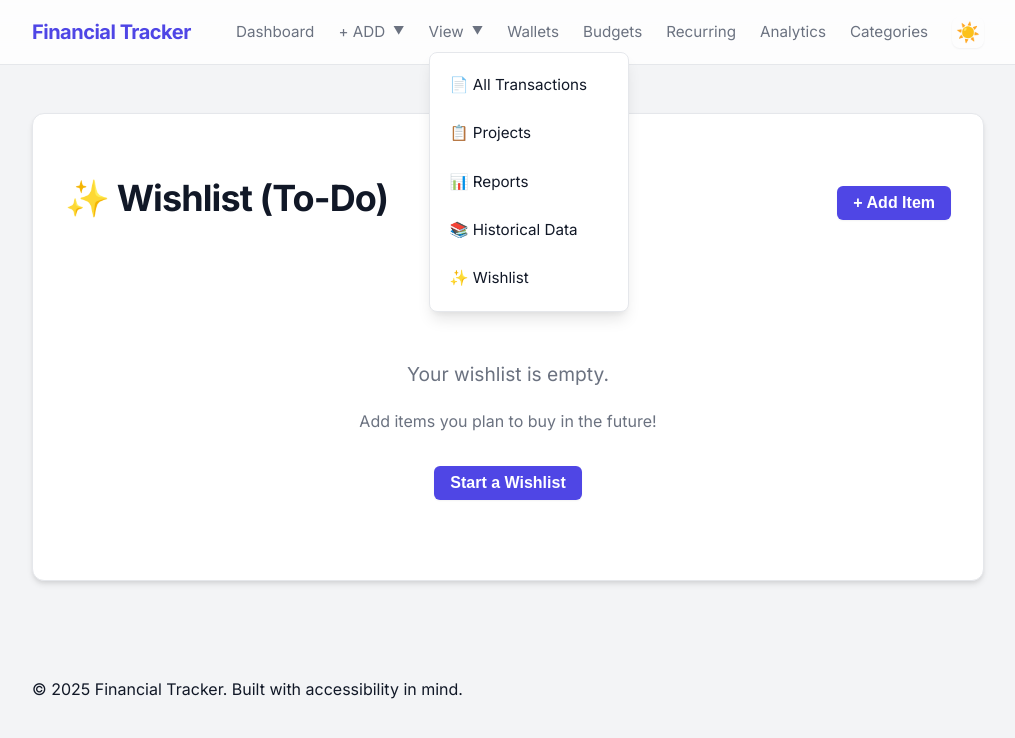
After one commit to NANA-PREMPEH/FinancialTracker, a Flask app: page /wishlist in a window 1280 px wide, after a click on "View". The commit adds this page. Shown: the top 738 px of the page, without its empty margins (132-1147 px from the left). Run offline with Flask 3, Linux system fonts and the light colour scheme; data that the repository does not hold is empty; parts of the project's set-up code (start-up, migrations or seed data) failed here and were passed over.

Commit message:
Wishlist added

```diff
--- a/app/routes.py
+++ b/app/routes.py
@@ -1,6 +1,6 @@
 from flask import Blueprint, render_template, request, redirect, url_for, flash, jsonify, send_file, Response
 from . import db
-from .models import Expense, Category, Wallet, Budget, RecurringTransaction, ExchangeRate, Project, ProjectItem, ProjectItemPayment, FinancialSummary
+from .models import Expense, Category, Wallet, Budget, RecurringTransaction, ExchangeRate, Project, ProjectItem, ProjectItemPayment, FinancialSummary, WishlistItem
 from datetime import datetime, timedelta
 from sqlalchemy import func, or_
 import io
@@ -1166,3 +1166,87 @@ def delete_historical_summary(id):
     db.session.commit()
     flash('Record deleted!', 'success')
     return redirect(url_for('main.historical_data'))
+
+# ===== WISHLIST =====
+@main.route('/wishlist')
+def wishlist():
+    items = WishlistItem.query.all()
+    categories = Category.query.all()
+
+    # Custom sort for priority: High > Medium > Low
+    priority_map = {'High': 3, 'Medium': 2, 'Low': 1}
+    items.sort(key=lambda x: priority_map.get(x.priority, 1), reverse=True)
+
+    return render_template('wishlist.html', items=items, categories=categories)
+
+@main.route('/wishlist/add', methods=['POST'])
+def add_wishlist_item():
+    name = request.form.get('name')
+    amount = float(request.form.get('amount', 0))
+    category_id = request.form.get('category_id')
+    priority = request.form.get('priority', 'Medium')
+    notes = request.form.get('notes')
+
+    item = WishlistItem(
+        name=name,
+        amount=amount,
+        category_id=int(category_id) if category_id else None,
+        priority=priority,
+        notes=notes
+    )
+    db.session.add(item)
+    db.session.commit()
+    flash('Item added to wishlist!', 'success')
+    return redirect(url_for('main.wishlist'))
+
+@main.route('/wishlist/edit/<int:id>', methods=['POST'])
+def edit_wishlist_item(id):
+    item = WishlistItem.query.get_or_404(id)
+    item.name = request.form.get('name')
+    item.amount = float(request.form.get('amount', 0))
+    cat_id = request.form.get('category_id')
+    item.category_id = int(cat_id) if cat_id else None
+    item.priority = request.form.get('priority', 'Medium')
+    item.notes = request.form.get('notes')
+
+    db.session.commit()
+    flash('Wishlist item updated!', 'success')
+    return redirect(url_for('main.wishlist'))
+
+@main.route('/wishlist/delete/<int:id>', methods=['POST'])
+def delete_wishlist_item(id):
+    item = WishlistItem.query.get_or_404(id)
+    db.session.delete(item)
+    db.session.commit()
+    flash('Item removed from wishlist.', 'success')
+    return redirect(url_for('main.wishlist'))
+
+@main.route('/wishlist/execute/<int:id>', methods=['POST'])
+def execute_wishlist_item(id):
+    item = WishlistItem.query.get_or_404(id)
+
+    # Default to first wallet (Cash/Main) since this is a quick action
+    wallet = Wallet.query.first()
+    if not wallet:
+        flash('No wallet found. Please create a wallet first.', 'error')
+        return redirect(url_for('main.wishlist'))
+
+    expense = Expense(
+        description=item.name,
+        amount=item.amount,
+        category_id=item.category_id,
+        wallet_id=wallet.id,
+        transaction_type='expense',
+        date=datetime.utcnow(),
+        notes=item.notes or "Executed from Wishlist"
+    )
+
+    # Deduct from wallet
+    wallet.balance -= item.amount
+
+    db.session.add(expense)
+    db.session.delete(item)
+    db.session.commit()
+
+    flash(f"Executed '{item.name}'! Transaction added to {wallet.name}.", 'success')
+    return redirect(url_for('main.wishlist'))
--- a/app/templates/base.html
+++ b/app/templates/base.html
@@ -183,6 +183,7 @@
                             <a href="{{ url_for('main.projects') }}">📋 Projects</a>
                             <a href="{{ url_for('main.reports') }}">📊 Reports</a>
                             <a href="{{ url_for('main.historical_data') }}">📚 Historical Data</a>
+                            <a href="{{ url_for('main.wishlist') }}">✨ Wishlist</a>
                         </div>
                     </li>
                     <li><a href="{{ url_for('main.wallets') }}">Wallets</a></li>
--- /dev/null
+++ b/app/templates/wishlist.html
@@ -0,0 +1,186 @@
+{% extends "base.html" %}
+
+{% block title %}Wishlist - Financial Tracker{% endblock %}
+
+{% block content %}
+<div class="card">
+    <div style="display: flex; justify-content: space-between; align-items: center; margin-bottom: 2rem;">
+        <h1>✨ Wishlist (To-Do)</h1>
+        <button onclick="document.getElementById('addModal').style.display='block'"
+            style="background: var(--color-primary); color: white; border: none; padding: 0.5rem 1rem; border-radius: 6px; cursor: pointer;">
+            + Add Item
+        </button>
+    </div>
+
+    <!-- Add/Edit Modal -->
+    <div id="addModal" style="display: none; position: fixed; top: 0; left: 0; width: 100%; height: 100%; background: rgba(0,0,0,0.5); z-index: 1000;">
+        <div style="background: white; width: 90%; max-width: 500px; margin: 50px auto; padding: 2rem; border-radius: 12px; position: relative;">
+            <span onclick="document.getElementById('addModal').style.display='none'"
+                style="position: absolute; right: 20px; top: 20px; cursor: pointer; font-size: 1.5rem;">&times;</span>
+
+            <h2 id="modalTitle" style="margin-top: 0;">Add Wishlist Item</h2>
+            <form id="wishlistForm" action="{{ url_for('main.add_wishlist_item') }}" method="POST" style="display: flex; flex-direction: column; gap: 1rem;">
+                <div>
+                    <label>Item Name</label>
+                    <input type="text" id="nameInput" name="name" required
+                        style="width: 100%; padding: 0.5rem; border: 1px solid #ddd; border-radius: 4px;">
+                </div>
+
+                <div style="display: grid; grid-template-columns: 1fr 1fr; gap: 1rem;">
+                    <div>
+                        <label>Est. Amount</label>
+                        <input type="number" id="amountInput" name="amount" step="0.01" value="0.00" required
+                            style="width: 100%; padding: 0.5rem; border: 1px solid #ddd; border-radius: 4px;">
+                    </div>
+                    <div>
+                        <label>Priority</label>
+                        <select id="priorityInput" name="priority" style="width: 100%; padding: 0.5rem; border: 1px solid #ddd; border-radius: 4px;">
+                            <option value="High">High</option>
+                            <option value="Medium" selected>Medium</option>
+                            <option value="Low">Low</option>
+                        </select>
+                    </div>
+                </div>
+
+                <div>
+                    <label>Category (Optional)</label>
+                    <select id="categoryInput" name="category_id" style="width: 100%; padding: 0.5rem; border: 1px solid #ddd; border-radius: 4px;">
+                        <option value="">-- Select Category --</option>
+                        {% for category in categories %}
+                        <option value="{{ category.id }}">{{ category.icon }} {{ category.name }}</option>
+                        {% endfor %}
+                    </select>
+                </div>
+
+                <div>
+                    <label>Notes</label>
+                    <textarea id="notesInput" name="notes" rows="3" style="width: 100%; padding: 0.5rem; border: 1px solid #ddd; border-radius: 4px;"></textarea>
+                </div>
+
+                <button type="submit" style="background: var(--color-primary); color: white; border: none; padding: 0.75rem; border-radius: 6px; cursor: pointer; font-weight: bold;">
+                    Save Item
+                </button>
+            </form>
+        </div>
+    </div>
+
+    {% if items %}
+        <div style="display: grid; grid-template-columns: repeat(auto-fill, minmax(300px, 1fr)); gap: 1.5rem;">
+            {% for item in items %}
+            <div class="card" style="margin-bottom: 0; border-left: 5px solid {{ 'var(--color-expense)' if item.priority == 'High' else ('#ffc107' if item.priority == 'Medium' else '#4caf50') }};">
+                <div style="display: flex; justify-content: space-between; align-items: flex-start;">
+                    <div>
+                        <h3 style="margin: 0 0 0.5rem 0;">{{ item.name }}</h3>
+                        <p style="margin: 0; color: var(--color-text-muted); font-size: 0.9rem;">
+                            {{ item.category.icon if item.category else '📦' }} {{ item.category.name if item.category else 'Uncategorized' }}
+                        </p>
+                    </div>
+                    <div style="text-align: right;">
+                        <strong style="font-size: 1.1rem; display: block;">{{ "{:,.2f}".format(item.amount) }}</strong>
+                        <span style="font-size: 0.8rem; padding: 2px 6px; border-radius: 4px; background: #eee; color: #555;">
+                            {{ item.priority }} Priority
+                        </span>
+                    </div>
+                </div>
+
+                {% if item.notes %}
+                    <p style="color: #666; font-size: 0.9rem; margin: 1rem 0; font-style: italic;">{{ item.notes }}</p>
+                {% else %}
+                    <div style="margin-bottom: 1rem;"></div>
+                {% endif %}
+
+                <div style="display: flex; gap: 0.5rem; margin-top: 1rem; border-top: 1px solid #eee; padding-top: 1rem;">
+                    <!-- Execute Button -->
+                    <form action="{{ url_for('main.execute_wishlist_item', id=item.id) }}" method="POST" style="flex: 1;">
+                        <button type="submit" onclick="return confirm('Execute this item? It will be moved to your daily expenses.')"
+                            style="width: 100%; background: #4caf50; color: white; border: none; padding: 0.5rem; border-radius: 4px; cursor: pointer;">
+                            ✅ Execute
+                        </button>
+                    </form>
+
+                    <!-- Edit Button -->
+                    <button onclick="editItem(this)"
+                        data-id="{{ item.id }}"
+                        data-name="{{ item.name }}"
+                        data-amount="{{ item.amount }}"
+                        data-category="{{ item.category_id or '' }}"
+                        data-priority="{{ item.priority }}"
+                        data-notes="{{ item.notes or '' }}"
+                        style="background: #eee; border: none; padding: 0.5rem 0.75rem; border-radius: 4px; cursor: pointer;">
+                        ✏️
+                    </button>
+
+                    <!-- Delete Button -->
+                    <form action="{{ url_for('main.delete_wishlist_item', id=item.id) }}" method="POST">
+                        <button type="submit" onclick="return confirm('Delete this item permanently?')"
+                            style="background: #fee; color: #f44336; border: none; padding: 0.5rem 0.75rem; border-radius: 4px; cursor: pointer;">
+                            🗑️
+                        </button>
+                    </form>
+                </div>
+            </div>
+            {% endfor %}
+        </div>
+    {% else %}
+        <div style="text-align: center; padding: 3rem; color: var(--color-text-muted);">
+            <p style="font-size: 1.2rem;">Your wishlist is empty.</p>
+            <p>Add items you plan to buy in the future!</p>
+            <button onclick="document.getElementById('addModal').style.display='block'"
+                style="margin-top: 1rem; background: var(--color-primary); color: white; border: none; padding: 0.5rem 1rem; border-radius: 6px; cursor: pointer;">
+                Start a Wishlist
+            </button>
+        </div>
+    {% endif %}
+
+</div>
+
+<script>
+    function editItem(btn) {
+        document.getElementById('modalTitle').innerText = 'Edit Wishlist Item';
+
+        const id = btn.getAttribute('data-id');
+        const baseUrl = "{{ url_for('main.edit_wishlist_item', id=0) }}";
+        const actionUrl = baseUrl.replace('/0', '/' + id);
+
+        document.getElementById('wishlistForm').action = actionUrl;
+
+        document.getElementById('nameInput').value = btn.getAttribute('data-name');
+        document.getElementById('amountInput').value = btn.getAttribute('data-amount');
+        document.getElementById('priorityInput').value = btn.getAttribute('data-priority');
+        document.getElementById('categoryInput').value = btn.getAttribute('data-category');
+        document.getElementById('notesInput').value = btn.getAttribute('data-notes');
+
+        document.getElementById('addModal').style.display = 'block';
+    }
+
+    // Reset form when opening via main Add button
+    // (Assuming the main button reloads page or we attach a handler.
+    // The main button has inline onclick, so we can't easily hook in unless we change it or use event delegation)
+    // Actually, inline onclick just opens modal. Form details remain from last edit if not cleared.
+    // I should fix the main add button to call a function.
+
+    // Let's add an event listener to the main button to clear form
+    document.addEventListener('DOMContentLoaded', function() {
+        const addBtn = document.querySelector('button[onclick*="addModal"]');
+        if(addBtn) {
+            addBtn.onclick = function() {
+                openAddModal();
+            };
+        }
+    });
+
+    function openAddModal() {
+        document.getElementById('modalTitle').innerText = 'Add Wishlist Item';
+        document.getElementById('wishlistForm').action = "{{ url_for('main.add_wishlist_item') }}";
+        document.getElementById('wishlistForm').reset();
+        document.getElementById('addModal').style.display = 'block';
+    }
+
+    // Close modal when clicking outside
+    window.onclick = function(event) {
+        if (event.target == document.getElementById('addModal')) {
+            document.getElementById('addModal').style.display = "none";
+        }
+    }
+</script>
+{% endblock %}
```
Also changed, not shown: app/models.py (+15 -0 lines), update_db_schema.py (+7 -1 lines).
